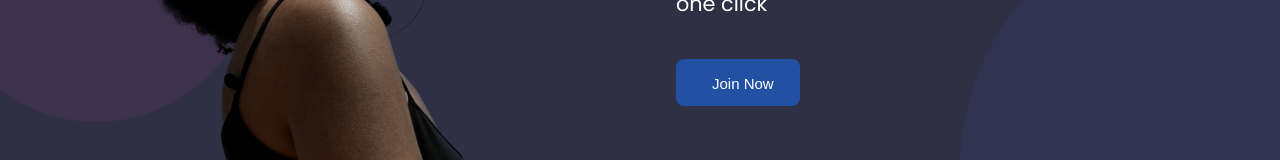
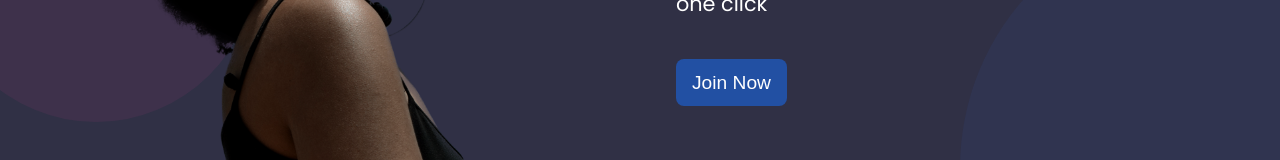
Before and after one commit to EqualWaveStudio/soundwave, a React (Create React App) app: page / in a window 1280 px wide. Shown: the part 547-707 px from the top of the page. Built offline with nearby package versions, Linux system fonts and the light colour scheme.

Commit message:
css correccion boton

```diff
--- a/src/Components/ButtonJoin/ButtonJoin.css
+++ b/src/Components/ButtonJoin/ButtonJoin.css
@@ -9,6 +9,10 @@
     font-size: 1.2rem;
 }
 
+.join-button{
+    color: white;
+    text-decoration: none;
+}
 @media only screen and (min-width: 768px) and (max-width: 991px){
     .join-now{
 
--- a/src/Components/ButtonJoin/ButtonJoin.jsx
+++ b/src/Components/ButtonJoin/ButtonJoin.jsx
@@ -6,7 +6,7 @@ import './ButtonJoin.css';
 const ButtonJoin = () => {
   return (
     <button className="join-now">
-        <Link to="/join" className="header-button"> Join Now</Link>
+        <Link to="/join" className="join-button"> Join Now</Link>
     </button>
   );
 };
```
